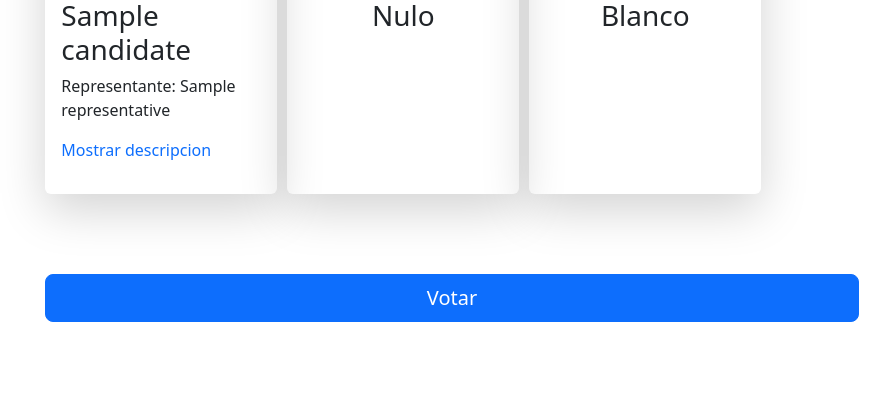
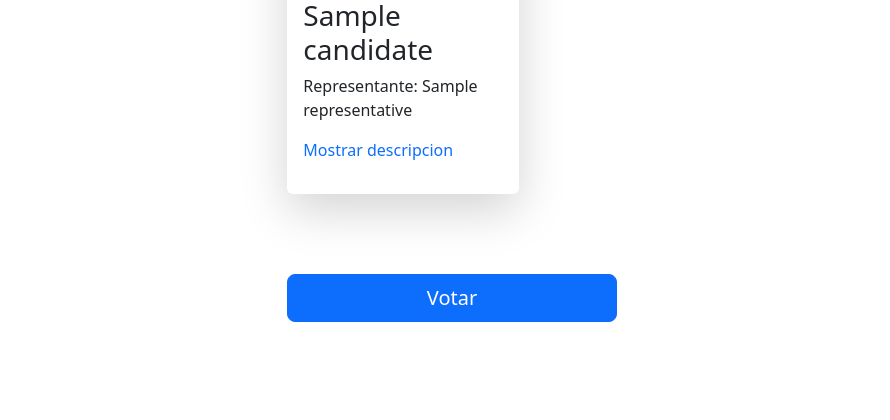
Before and after one commit to var0rjox/election-sistem, a Flask app: template templates/send-vote.html in a window 1280 px wide. Shown: the part 289-709 px from the top of the page, without its empty margins (188-1078 px from the left). Run offline with Flask 3, Linux system fonts and the light colour scheme; the template is opened without the code that fills it: most values are stand-ins (such as "Sample title", 1, 10 or a date in 2020); grey boxes marked "Sample" are stand-in pictures; parts of the project's set-up code (start-up, migrations or seed data) failed here and were passed over; some libraries are stand-ins or nearby versions.

Commit message:
[FIX] send vote

```diff
--- a/db/script.sql
+++ b/db/script.sql
@@ -12,8 +12,8 @@ insert into political_party(name, acronym, description, logo) values('Movimiento
 insert into political_party(name, acronym, description, logo) values('Partido Verde', 'PV', 'Promovemos políticas para la protección del medio ambiente.', 'https://picsum.photos/200/300?10');
 insert into political_party(name, acronym, description, logo) values('Unión Democrática', 'UD', 'Trabajamos por la unidad y la democracia en el país.', 'https://picsum.photos/200/300?11');
 
-insert into political_party(name, acronym, description, logo) values('Nulo', '???', '', 'https://picsum.photos/200/300?12');
-insert into political_party(name, acronym, description, logo) values('Blanco', '???', '', 'https://picsum.photos/200/300?13');
+insert into political_party(name, acronym, description, logo) values('Nulo', '???', '', 'https://cdn.iconscout.com/icon/premium/png-256-thumb/null-5185929-4448772.png');
+insert into political_party(name, acronym, description, logo) values('Blanco', '???', '', 'https://i.stack.imgur.com/mwFzF.png');
 
 insert into candidate(ci, name, birthdate, gender, photo, political_party_id) values('141315', 'Max Fernandez', '1999-05-12', 'M', 'https://picsum.photos/200/300?14', 1);
 insert into candidate(ci, name, birthdate, gender, photo, political_party_id) values('271828', 'Maria Lopez', '1985-09-20', 'F', 'https://picsum.photos/200/300?15', 2);
--- a/templates/send-vote.html
+++ b/templates/send-vote.html
@@ -34,24 +34,16 @@
                         </div>
                         <input id="{{ candidate.representative.name }}" type="radio" name="selected_candidate" value="{{ candidate.id }}" data-candidate-name = "{{candidate.name}}" style="opacity: 0;">
                     </div>
+                {% else %}
+                    <div class="card-candidate shadow-lg p-3 mb-5 rounded" data-candidate="Nulo" style="margin-right: 10px;" onclick="selectCandidate(this)">
+                        <div class="text-center">
+                            <img src="{{candidate.logo}}" alt="{{candidate.name}}" style="width: 200px; height: 200px; border-radius: 50%;">
+                            <h3> {{candidate.name}} </h3>
+                        </div>
+                        <input id="{{candidate.name}}" type="radio" name="selected_candidate" value="{{candidate.id}}" data-candidate-name = "{{candidate.name}}" style="opacity: 0;">
+                    </div>
                 {% endif %}
             {% endfor %}
-
-            <div class="card-candidate shadow-lg p-3 mb-5 rounded" data-candidate="Nulo" style="margin-right: 10px;" onclick="selectCandidate(this)">
-                <div class="text-center">
-                    <img src="https://cdn.iconscout.com/icon/premium/png-256-thumb/null-5185929-4448772.png" alt="Nulo" style="width: 200px; height: 200px; border-radius: 50%;">
-                    <h3> Nulo </h3>
-                </div>
-                <input id="Nulo" type="radio" name="selected_candidate" value="{{7}}" data-candidate-name = "Nulo" style="opacity: 0;">
-            </div>
-
-            <div class="card-candidate shadow-lg p-3 mb-5 rounded" data-candidate="Blanco" style="margin-right: 10px;" onclick="selectCandidate(this)">
-                <div class="text-center">
-                    <img src="https://i.stack.imgur.com/mwFzF.png" alt="Blanco" style="width: 200px; height: 200px; border-radius: 50%;">
-                    <h3> Blanco </h3>
-                </div>
-                <input id="Blanco" type="radio" name="selected_candidate" data-candidate-name = "Blanco" value="{{8}}" style="opacity: 0;">
-            </div>
         </div>
 
         <div class="text-center d-grid gap-2">
```
